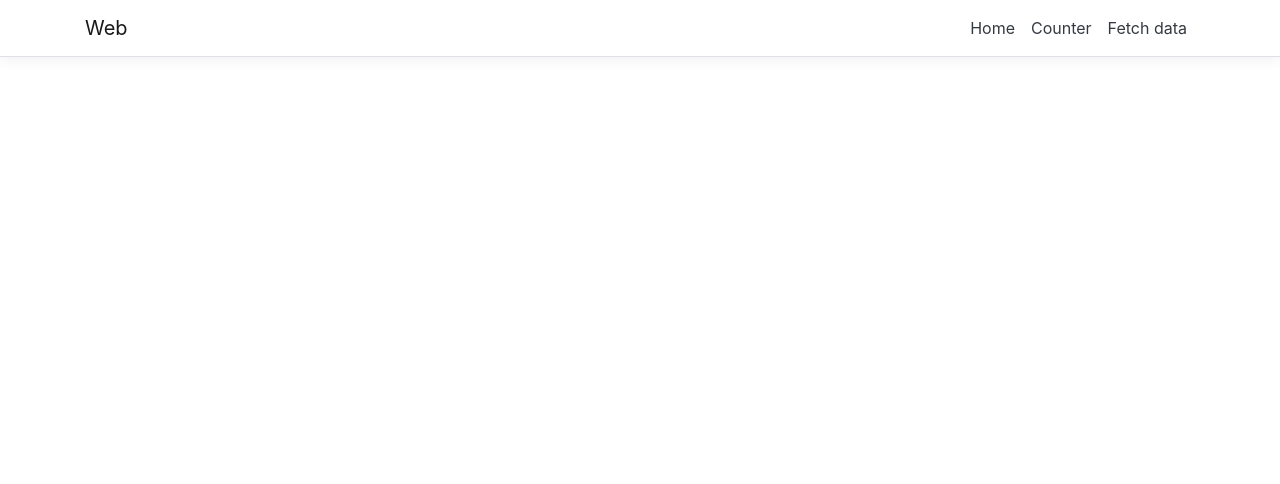
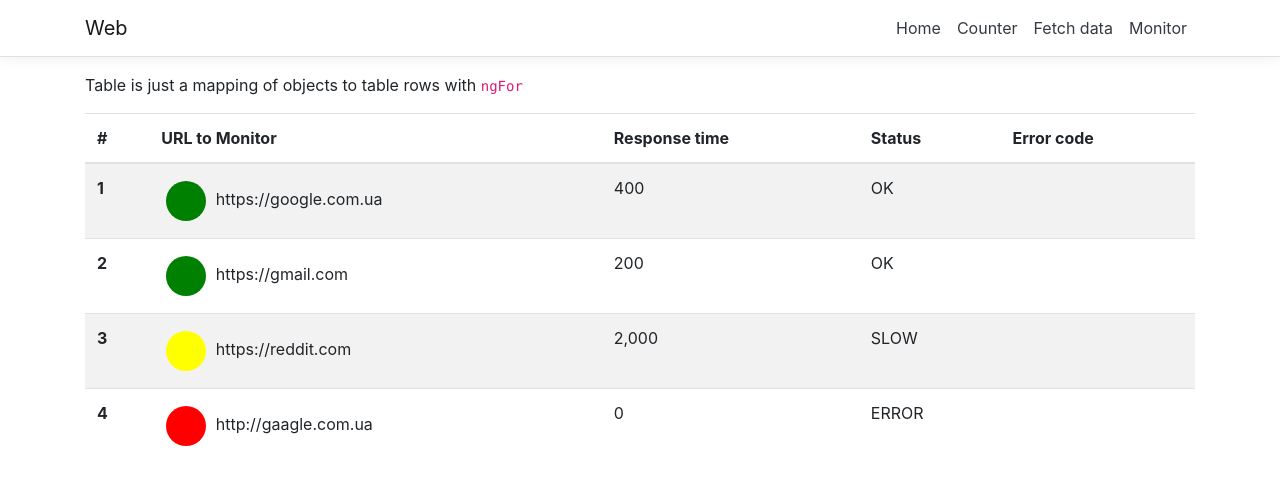
Before and after one commit to Faldark/Monitor, an Angular app in the folder Web/ClientApp/: page /monitor in a window 1280 px wide. Before the commit this address led to /. Shown: the top 484 px of the page. Built offline with nearby package versions, Linux system fonts and the light colour scheme.

Commit message:
added mock of monitor page

```diff
--- a/Web/ClientApp/src/app/app.module.ts
+++ b/Web/ClientApp/src/app/app.module.ts
@@ -9,6 +9,7 @@ import { NavMenuComponent } from './nav-menu/nav-menu.component';
 import { HomeComponent } from './home/home.component';
 import { CounterComponent } from './counter/counter.component';
 import { FetchDataComponent } from './fetch-data/fetch-data.component';
+import { MonitorComponent } from './monitor/monitor.component';
 
 @NgModule({
   declarations: [
@@ -16,7 +17,8 @@ import { FetchDataComponent } from './fetch-data/fetch-data.component';
     NavMenuComponent,
     HomeComponent,
     CounterComponent,
-    FetchDataComponent
+    FetchDataComponent,
+    MonitorComponent
   ],
   imports: [
     BrowserModule.withServerTransition({ appId: 'ng-cli-universal' }),
@@ -26,6 +28,7 @@ import { FetchDataComponent } from './fetch-data/fetch-data.component';
       { path: '', component: HomeComponent, pathMatch: 'full' },
       { path: 'counter', component: CounterComponent },
       { path: 'fetch-data', component: FetchDataComponent },
+      { path: 'monitor', component: MonitorComponent },
     ])
   ],
   providers: [],
--- /dev/null
+++ b/Web/ClientApp/src/app/monitor/monitor.component.html
@@ -0,0 +1,55 @@
+<p>Table is just a mapping of objects to table rows with <code>ngFor</code></p>
+
+<!-- <table class="table table-striped">
+  <thead>
+  <tr>
+    <th scope="col">#</th>
+    <th scope="col">Country</th>
+    <th scope="col">Area</th>
+    <th scope="col">Population</th>
+  </tr>
+  </thead>
+
+
+
+  <tbody>
+    <tr *ngFor="let country of countries; index as i">
+
+        <app-site-component [index]="i" [country]="country">
+
+        </app-site-component>
+
+
+    </tr>
+    </tbody>
+</table> -->
+
+
+
+<table class="table table-striped">
+    <thead>
+    <tr>
+      <th scope="col">#</th>
+      <th scope="col">URL to Monitor</th>
+      <th scope="col">Response time</th>
+      <th scope="col">Status</th>
+      <th scope="col">Error code</th>
+    </tr>
+    </thead>
+    <tbody>
+    <tr *ngFor="let country of countries; index as i">
+      <th scope="row">{{ i + 1 }}</th>
+      <td>
+        <svg height="50" width="50">
+            <circle cx="25" cy="25" r="20"  attr.fill="{{country.color}}" />
+          </svg>
+        {{ country.url }}
+      </td>
+      <td>{{ country.responseTime | number }}</td>
+      <td>{{ country.status  }}</td>
+      <td>{{ country.errorCode | number }}</td>
+    </tr>
+    </tbody>
+
+
+  </table>
--- /dev/null
+++ b/Web/ClientApp/src/app/monitor/monitor.component.ts
@@ -0,0 +1,55 @@
+import { Component } from '@angular/core';
+
+interface Monitor {
+  url: string;
+  color: string;
+  responseTime: number;
+  status: string;
+  errorCode: number;
+}
+
+const COUNTRIES: Monitor[] = [
+  {
+    url: 'https://google.com.ua',
+    color: 'green',
+    responseTime: 400,
+    status: 'OK',
+    errorCode: null
+  },
+  {
+    url: 'https://gmail.com',
+    color: 'green',
+    responseTime: 200,
+    status: 'OK',
+    errorCode: null
+  },
+  {
+    url: 'https://reddit.com',
+    color: 'yellow',
+    responseTime: 2000,
+    status: 'SLOW',
+    errorCode: null
+  },
+  {
+    url: 'http://gaagle.com.ua',
+    color: 'RED',
+    responseTime: 0,
+    status: 'ERROR',
+    errorCode: null
+  },
+];
+
+
+
+
+@Component({
+  selector: 'app-monitor-component',
+  templateUrl: './monitor.component.html'
+})
+export class MonitorComponent {
+  public currentCount = 0;
+  countries = COUNTRIES;
+  public incrementCounter() {
+    this.currentCount++;
+  }
+}
--- a/Web/ClientApp/src/app/nav-menu/nav-menu.component.html
+++ b/Web/ClientApp/src/app/nav-menu/nav-menu.component.html
@@ -37,6 +37,11 @@
               >Fetch data</a
             >
           </li>
+          <li class="nav-item" [routerLinkActive]="['link-active']">
+            <a class="nav-link text-dark" [routerLink]="['/monitor']"
+              >Monitor</a
+            >
+          </li>
         </ul>
       </div>
     </div>
```
